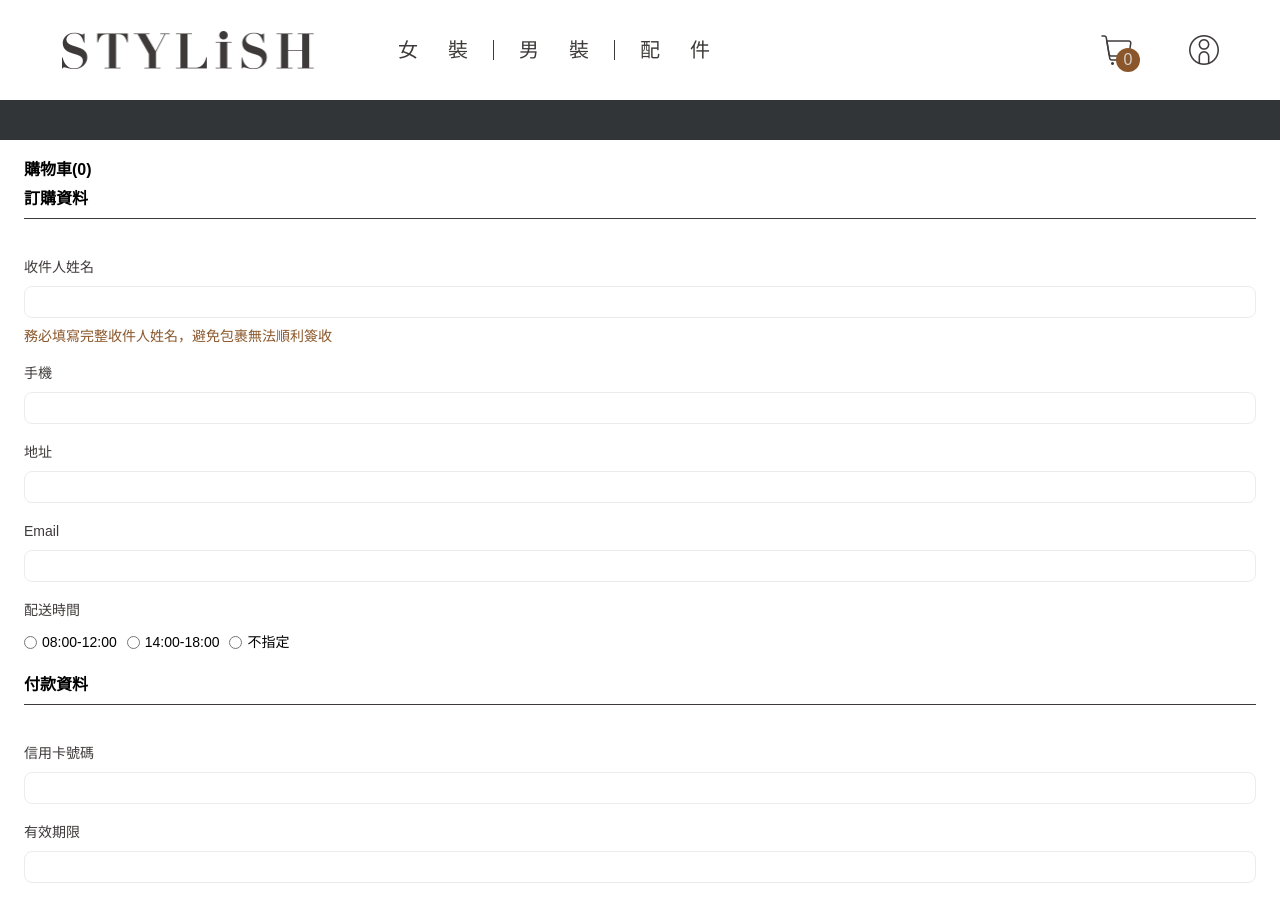
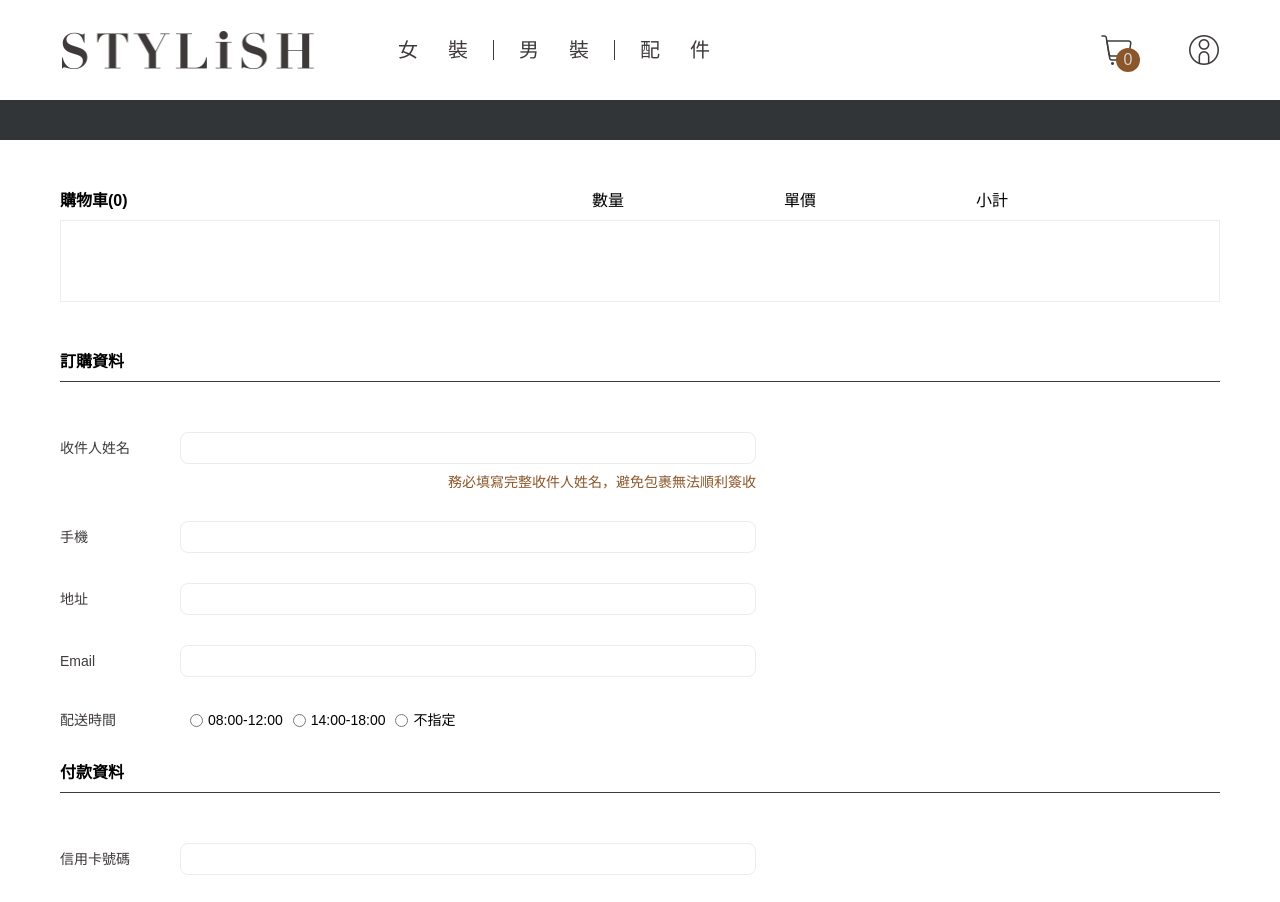
Before and after one commit to himyjan/NextJS-STYLiSH-Front-End, a Next.js app: page /checkout in a window 1280 px wide. Shown: the top 902 px of the page. Built offline with nearby package versions, Linux system fonts and the light colour scheme.

Commit message:
Style:RWD layout of checkout page (bigger than 1280px)

```diff
--- a/components/Cart/Cart.tsx
+++ b/components/Cart/Cart.tsx
@@ -21,15 +21,22 @@ const Cart = () => {
   }, [cart]);
 
   return (
-    <div className="pt-[20px]">
+    <div className="pt-[20px] xl:w-[1160px] xl:pt-[51px] xl:mb-[50px]">
       <div className="flex flex-col">
         <div className="flex mb-[10px]">
-          <div className="text-1 leading-[19px] font-bold">{`購物車(${cart.totalQuantity})`}</div>
-          <div className="hidden">數量</div>
-          <div className="hidden">單價</div>
-          <div className="hidden">小計</div>
+          <div className="text-1 leading-[19px] font-bold xl:flex-1">{`購物車(${cart.totalQuantity})`}</div>
+          <div className="hidden text-[16px] leading-[19px] w-[192px] xl:block">
+            數量
+          </div>
+          <div className="hidden text-[16px] leading-[19px] w-[192px] xl:block">
+            單價
+          </div>
+          <div className="hidden text-[16px] leading-[19px] w-[192px] xl:block">
+            小計
+          </div>
+          <div className="hidden xl:block xl:ml-[52px]" />
         </div>
-        <div className="flex flex-col">
+        <div className="flex flex-col xl:border xl:border-light-grey-4 xl:px-[30px] xl:py-[40px]">
           {cart.items.map((item) => (
             <CartItem
               key={`cart-item-${item.id}-${item.colorCode}-${item.size}`}
--- a/components/CheckoutForm/CheckoutForm.tsx
+++ b/components/CheckoutForm/CheckoutForm.tsx
@@ -9,6 +9,13 @@ import { useDispatch, useSelector } from "react-redux";
 import CheckoutAmount from "./CheckoutAmount.";
 
 const FREIGHT = 30;
+
+const FORM_INPUT_WRAPPER_CLASS_NAME =
+  "flex flex-col gap-[10px] xl:w-[696px] xl:flex-row xl:flex-wrap xl:gap-[0px] xl:items-center";
+const FORM_INPUT_CLASS_NAME =
+  "w-full border border-light-grey-4 h-[32px] rounded-[8px] px-[5px] overflow-hidden xl:w-[576px]";
+const FORM_LABEL_CLASS_NAME =
+  "text-[14px] leading-[17px] text-light-black xl:w-[120px] xl:text-[14px] xl:leading-[19px]";
 
 const CheckoutForm = () => {
   const [recipient, setRecipient] = useState<{ [key: string]: string }>({
@@ -132,79 +139,67 @@ const CheckoutForm = () => {
   }, []);
 
   return (
-    <div className="w-full flex flex-col pb-[35px]">
+    <div className="w-full flex flex-col pb-[35px] xl:w-[1160px]">
       <form onSubmit={checkOutHandler} ref={formRef}>
-        <div className="w-full flex flex-col gap-[20px] mb-[24px]">
+        <div className="w-full flex flex-col gap-[20px] mb-[24px] xl:gap-[30px]">
           <div className="w-full text-[16px] leading-[19px] font-bold pb-[10px] mb-[20px] border-b border-light-black">
             訂購資料
           </div>
-          <div className="flex flex-col gap-[10px]">
-            <label
-              htmlFor="recipient"
-              className="text-[14px] leading-[17px] text-light-black"
-            >
+          <div className={FORM_INPUT_WRAPPER_CLASS_NAME}>
+            <label htmlFor="recipient" className={FORM_LABEL_CLASS_NAME}>
               收件人姓名
             </label>
             <input
               onChange={(e) =>
                 setRecipient({ ...recipient, name: e.target.value })
               }
-              className="w-full border border-light-grey-4 h-[32px] rounded-[8px] px-[5px] overflow-hidden"
+              className={FORM_INPUT_CLASS_NAME}
               id="recipient"
             />
-            <div className="text-[14px] leading-[17px] text-brown">
+            <div className="text-[14px] leading-[17px] text-brown xl:w-[696px] xl:text-right xl:mt-[10px]">
               務必填寫完整收件人姓名，避免包裹無法順利簽收
             </div>
           </div>
-          <div className="flex flex-col gap-[10px]">
-            <label
-              htmlFor="mobilePhone"
-              className="text-[14px] leading-[17px] text-light-black"
-            >
+          <div className={FORM_INPUT_WRAPPER_CLASS_NAME}>
+            <label htmlFor="mobilePhone" className={FORM_LABEL_CLASS_NAME}>
               手機
             </label>
             <input
               onChange={(e) =>
                 setRecipient({ ...recipient, phone: e.target.value })
               }
-              className="w-full border border-light-grey-4 h-[32px] rounded-[8px] px-[5px] overflow-hidden"
+              className={FORM_INPUT_CLASS_NAME}
               id="mobilePhone"
             />
           </div>
-          <div className="flex flex-col gap-[10px]">
-            <label
-              htmlFor="address"
-              className="text-[14px] leading-[17px] text-light-black"
-            >
+          <div className={FORM_INPUT_WRAPPER_CLASS_NAME}>
+            <label htmlFor="address" className={FORM_LABEL_CLASS_NAME}>
               地址
             </label>
             <input
               onChange={(e) =>
                 setRecipient({ ...recipient, address: e.target.value })
               }
-              className="w-full border border-light-grey-4 h-[32px] rounded-[8px] px-[5px] overflow-hidden"
+              className={FORM_INPUT_CLASS_NAME}
               id="address"
             />
           </div>
-          <div className="flex flex-col gap-[10px]">
-            <label
-              htmlFor="email"
-              className="text-[14px] leading-[17px] text-light-black"
-            >
+          <div className={FORM_INPUT_WRAPPER_CLASS_NAME}>
+            <label htmlFor="email" className={FORM_LABEL_CLASS_NAME}>
               Email
             </label>
             <input
               onChange={(e) =>
                 setRecipient({ ...recipient, email: e.target.value })
               }
-              className="w-full border border-light-grey-4 h-[32px] rounded-[8px] px-[5px] overflow-hidden"
+              className={FORM_INPUT_CLASS_NAME}
               id="email"
             />
           </div>
-          <div className="flex flex-wrap gap-[10px]">
+          <div className="flex flex-wrap gap-[10px] xl:flex-nowrap xl:items-center">
             <label
               htmlFor="deliverTime"
-              className="text-[14px] leading-[17px] text-light-black w-full"
+              className="text-[14px] leading-[17px] text-light-black w-full xl:w-[120px] xl:text-[14px] xl:leading-[19px]"
             >
               配送時間
             </label>
@@ -266,53 +261,49 @@ const CheckoutForm = () => {
           <div className="w-full text-[16px] leading-[19px] font-bold pb-[10px] mb-[20px] border-b border-light-black">
             付款資料
           </div>
-          <div className="flex flex-col gap-[10px]">
-            <label
-              htmlFor="card-number"
-              className="text-[14px] leading-[17px] text-light-black"
-            >
+          <div className={FORM_INPUT_WRAPPER_CLASS_NAME}>
+            <label htmlFor="card-number" className={FORM_LABEL_CLASS_NAME}>
               信用卡號碼
             </label>
             <div
-              className="w-full border border-light-grey-4 h-[32px] rounded-[8px] px-[5px] overflow-hidden"
+              className={FORM_INPUT_CLASS_NAME}
               id="card-number"
               ref={cardNumberRef}
             />
           </div>
-          <div className="flex flex-col gap-[10px]">
+          <div className={FORM_INPUT_WRAPPER_CLASS_NAME}>
             <label
               htmlFor="card-expiration-date"
-              className="text-[14px] leading-[17px] text-light-black"
+              className={FORM_LABEL_CLASS_NAME}
             >
               有效期限
             </label>
             <div
-              className="w-full border border-light-grey-4 h-[32px] rounded-[8px] px-[5px] overflow-hidden"
+              className={FORM_INPUT_CLASS_NAME}
               id="card-expiration-date"
               ref={cardExpirationDateRef}
             />
           </div>
-          <div className="flex flex-col gap-[10px]">
-            <label
-              htmlFor="card-ccv"
-              className="text-[14px] leading-[17px] text-light-black"
-            >
+          <div className={FORM_INPUT_WRAPPER_CLASS_NAME}>
+            <label htmlFor="card-ccv" className={FORM_LABEL_CLASS_NAME}>
               安全碼
             </label>
             <div
-              className="w-full border border-light-grey-4 h-[32px] rounded-[8px] px-[5px] overflow-hidden"
+              className={FORM_INPUT_CLASS_NAME}
               id="card-ccv"
               ref={cardCCVRef}
             />
           </div>
         </div>
         <CheckoutAmount freight={FREIGHT} />
-        <button
-          className="bg-black text-white w-full h-[44px] text-center text-[16px]leading-[30px]"
-          disabled={isLoading}
-        >
-          {isLoading ? "付款處理中" : "確認付款"}
-        </button>
+        <div className="xl:w-full xl:flex xl:justify-end">
+          <button
+            className="bg-black text-white w-full h-[44px] text-center text-[16px] leading-[30px] xl:w-[240px]"
+            disabled={isLoading}
+          >
+            {isLoading ? "付款處理中" : "確認付款"}
+          </button>
+        </div>
       </form>
     </div>
   );
--- a/pages/checkout/index.tsx
+++ b/pages/checkout/index.tsx
@@ -3,7 +3,7 @@ import CheckoutForm from "@/components/CheckoutForm/CheckoutForm";
 
 const Checkout = () => {
   return (
-    <div className="px-[24px] block">
+    <div className="px-[24px] block xl:px-[0px] xl:flex xl:flex-col xl:items-center ">
       <Cart />
       <CheckoutForm />
     </div>
```
Also changed, not shown: components/Cart/CartItem.tsx (+14 -14 lines).
